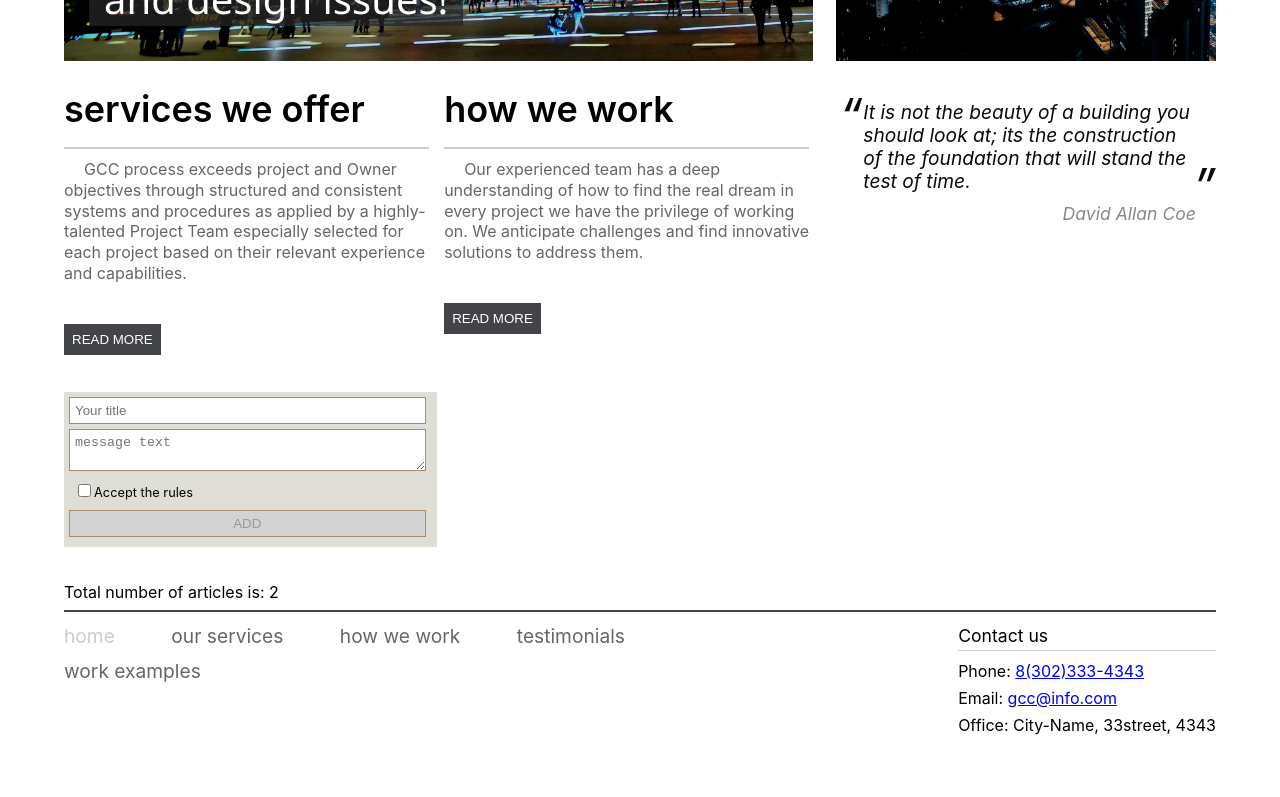
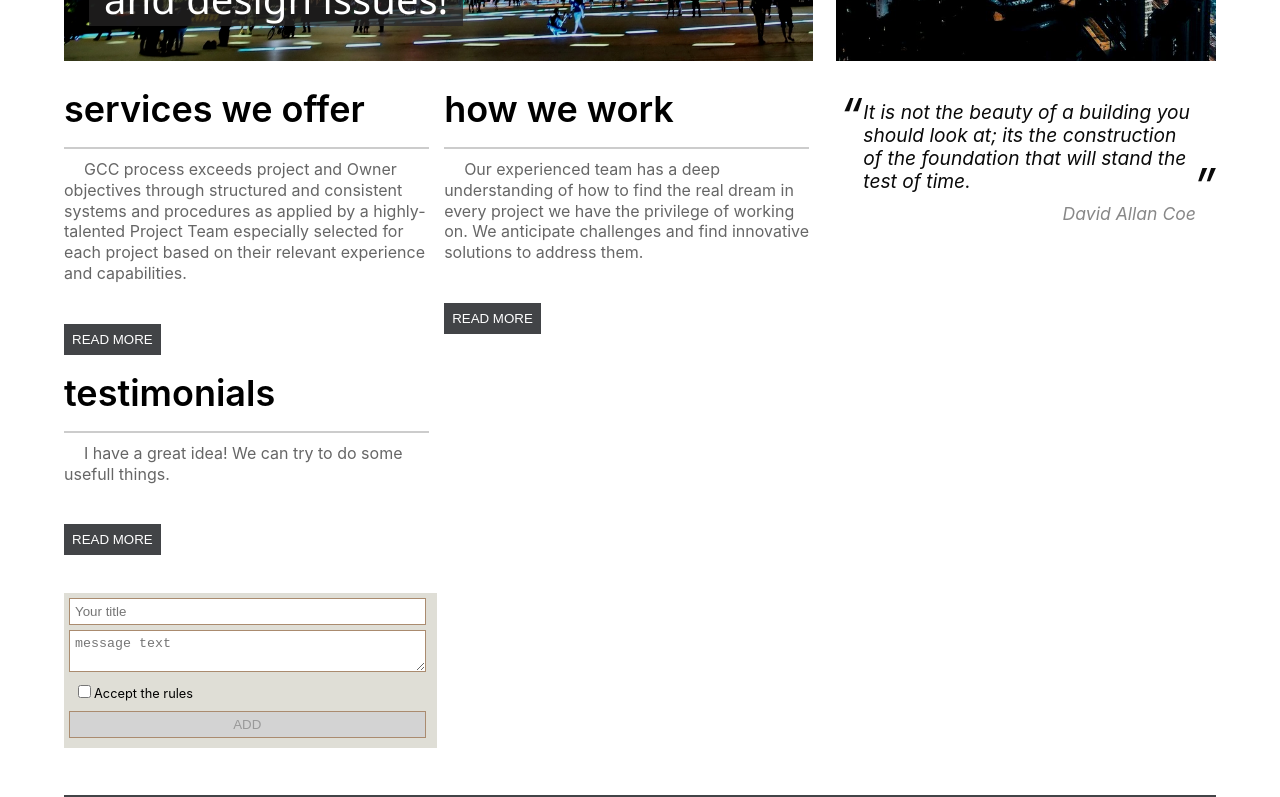
Before and after one commit to t-anpilov/testingSPA, a React (Create React App) app: page / in a window 1280 px wide. Shown: the part 539-1336 px from the top of the page. Before the commit the page ends 1296 px from the top, so only its background shows below. Built offline with nearby package versions, Linux system fonts and the light colour scheme.

Commit message:
add spam-filter to /articles

```diff
--- /dev/null
+++ b/public/data/articlesBase.json
@@ -0,0 +1,20 @@
+[
+    {
+        "id": 1,
+        "title": "services we offer",
+        "text": "GCC process exceeds project and Owner objectives through structured and consistent systems and procedures as applied by a highly-talented Project Team especially selected for each project based on their relevant experience and capabilities.",
+        "additional_text": "GCC approach to Design-Build brings the design firm and the subcontractors together in a focused, team-oriented relationship offering Owners a single source of contact and responsibility. GCC has consistently demonstrated its successful Design-Build capabilities and approach as a delivery system in both the industrial and commercial sectors."
+    },
+    {
+        "id": 2,
+        "title": "how we work",
+        "text": "Our experienced team has a deep understanding of how to find the real dream in every project we have the privilege of working on. We anticipate challenges and find innovative solutions to address them.",
+        "additional_text": "We believe in doing things right the first time. Our craftsmen and artisans ensure an attention to detail and finish that is second-to-none and we stand proudly behind them. High-quality materials and finishes keep your investment safe and looking stunning."
+    },
+    {
+        "id": 3,
+        "title": "testimonials",
+        "text": "I have a great idea! We can try to do some usefull things.",
+        "additional_text": "It's about environmental protection."
+    }
+]
--- a/src/components/main.js
+++ b/src/components/main.js
@@ -1,22 +1,13 @@
 import React from 'react';
-import Articles_base from './main_components/articles_base';
 import Aside from './main_components/aside';
 import Home from './main_components/home';
 
 class Main extends React.Component {
-    state = {
-        articles: Articles_base,
-    }
-    handleAddArticles = (data) => {
-
-        const nextArticles = [data, ...this.state.articles]
-        this.setState({articles: nextArticles})
-    }
     render() {
         return (
             <main>
                 <Home />
-                <Aside data={this.state.articles}/>
+                <Aside />
             </main>
         )
     }
--- a/src/components/main_components/articles.js
+++ b/src/components/main_components/articles.js
@@ -3,12 +3,26 @@ import PropTypes from 'prop-types';
 import Article from './article';
 
 class Articles extends React.Component {
+    state = {
+        filteredAdds: this.props.data
+    }
+    static getDerivedStateFromProps(props, state) {
+        let nextFilteredAdds = [...props.data]
+
+        nextFilteredAdds.forEach((item, index) => {
+            if (item.text.toLowerCase().indexOf('lopata') !== -1){
+                item.text = 'SPAM'
+            }
+        })
+
+        return { filteredAdds: nextFilteredAdds }
+    }
     renderArticles = () => {
-        const {data} = this.props
+        const {filteredAdds} = this.state
         let Articles_content = null
 
-        if (data.length) {
-            Articles_content = data.map((item) => {
+        if (filteredAdds.length) {
+            Articles_content = filteredAdds.map((item) => {
                 return <Article key={item.id} data={item}/>
             })
         } else {
--- a/src/components/main_components/articles_base.js
+++ /dev/null
@@ -1,22 +0,0 @@
-const Articles_base = [
-    {
-        id: 1,
-        title: 'services we offer',
-        text: 'GCC process exceeds project and Owner objectives through structured and consistent systems and procedures as applied by a highly-talented Project Team especially selected for each project based on their relevant experience and capabilities.',
-        additional_text: 'GCC approach to Design-Build brings the design firm and the subcontractors together in a focused, team-oriented relationship offering Owners a single source of contact and responsibility. GCC has consistently demonstrated its successful Design-Build capabilities and approach as a delivery system in both the industrial and commercial sectors.',
-    },
-    {
-        id: 2,
-        title: 'how we work',
-        text: 'Our experienced team has a deep understanding of how to find the real dream in every project we have the privilege of working on. We anticipate challenges and find innovative solutions to address them.',
-        additional_text: 'We believe in doing things right the first time. Our craftsmen and artisans ensure an attention to detail and finish that is second-to-none and we stand proudly behind them. High-quality materials and finishes keep your investment safe and looking stunning.',
-    },
-    /*{
-        id: 3,
-        title: 'testimonials',
-        text: "I have a great idea! We can try to do some usefull things.",
-        additional_text: "It's about environmental protection."
-    }*/
-  ]
-
-  export default Articles_base;
--- a/src/components/main_components/home.js
+++ b/src/components/main_components/home.js
@@ -1,23 +1,38 @@
 import React from 'react';
-import Articles_base from './articles_base';
 import Articles from './articles';
 import Add from './add';
 
 class Home extends React.Component {
     state = {
-        articles: Articles_base,
+        articles: null,
+        isLoading: false,
     }
-    handleAddArticles = (data) => {
+    componentDidMount() {
+        this.setState({ isLoading: true })
+        fetch('http://localhost:3000/data/articlesBase.json')
+            .then (response => {
+                return response.json()
+            })
+            .then(data => {
+                setTimeout(() => {
+                this.setState({ isLoading: false, articles: data })
+            }, 1500)
+        })
+    }
+    handleAddArticles = data => {
 
         const nextArticles = [data, ...this.state.articles]
         this.setState({articles: nextArticles})
     }
+
     render() {
+        const { articles, isLoading } = this.state
+
         return (
             <section className="home_page">
-                <Articles data={this.state.articles} />
+                {isLoading && <p>Loading...</p>}
+                {Array.isArray(articles) && <Articles data={articles} />}
                 <Add onAddArticles={this.handleAddArticles} />
-                { this.state.articles.length ? (<p className="articl_num">Total number of articles is: {this.state.articles.length}</p>) : null }
             </section>
         )
     }
```
